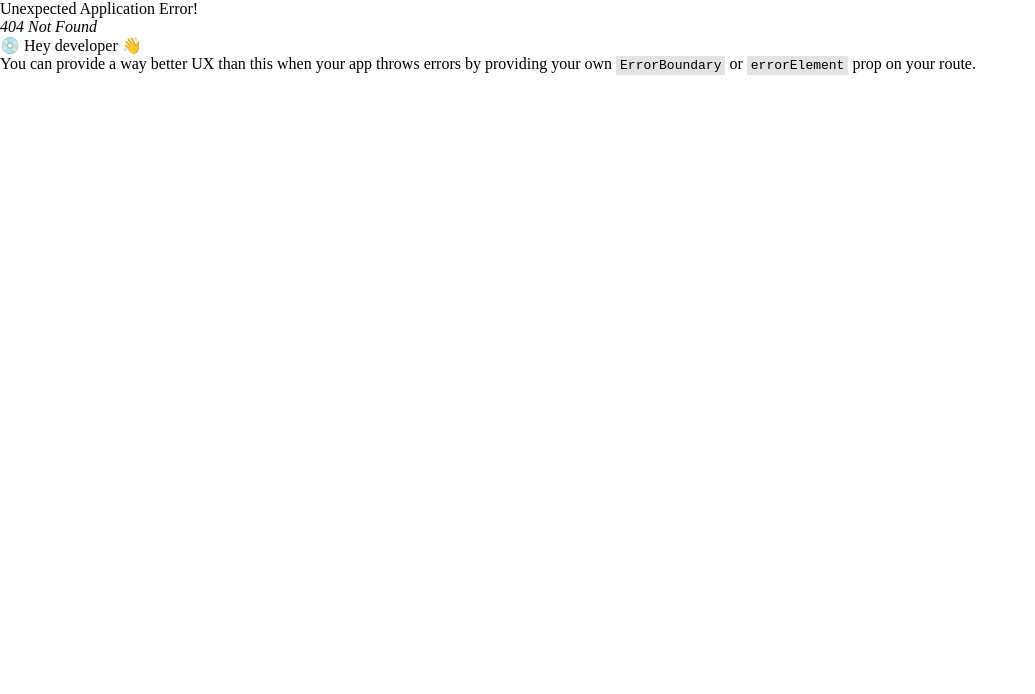
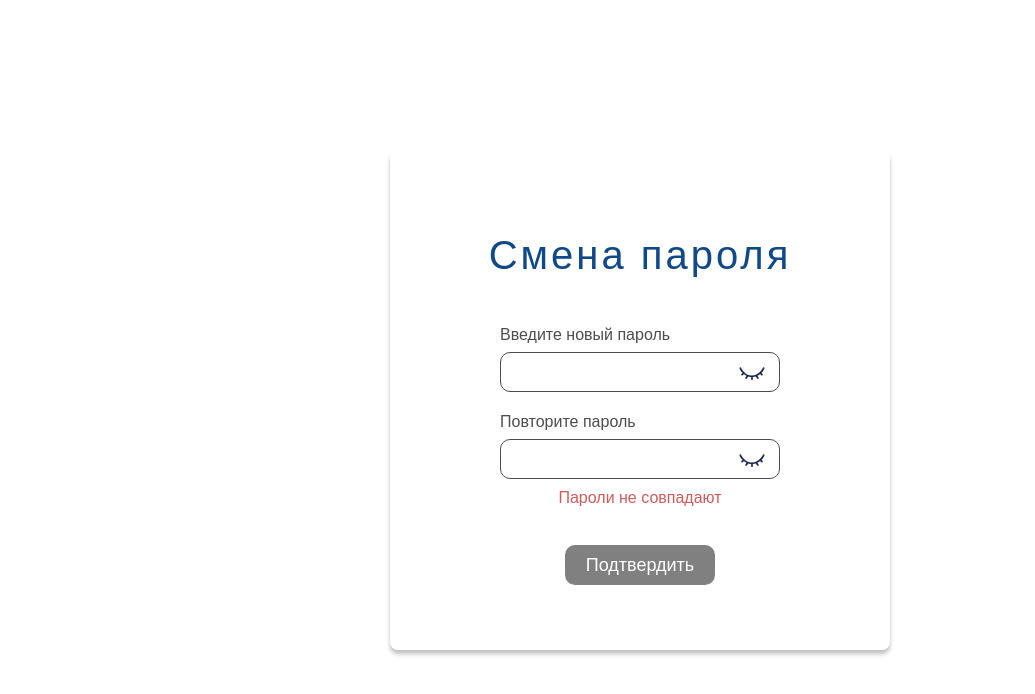
Before and after one commit to Houd1niq/CTT, a React (Vite) app in the folder client/: page /forgot in a window 1280 px wide. Before the commit this address had no page. Shown: the top 694 px of the page, without its empty margins (0-1035 px from the left). Built offline with nearby package versions, Linux system fonts and the light colour scheme.

Commit message:
ForgotPage

```diff
--- /dev/null
+++ b/client/src/Forgot.scss
@@ -0,0 +1,103 @@
+.forgotContainer {
+  display: flex;
+  justify-content: center;
+  align-items: center;
+  height: 100vh;
+}
+
+.forgotForm {
+  width: 500px;
+  height: 500px;
+  box-shadow: 0 4px 4px 0 rgba(0, 0, 0, 0.25);
+  display: flex;
+  flex-direction: column;
+  justify-content: flex-start;
+  padding: 20px;
+  border-radius: 8px;
+}
+
+.forgotTitle {
+  font-family: Montserrat, sans-serif;
+  font-weight: 500;
+  font-size: 40px;
+  line-height: 49px;
+  margin: 61px 0 45px 0;
+  color: rgb(15, 73, 138);
+  letter-spacing: 3px;
+  text-align: center;
+}
+
+.forgotInput {
+  width: 280px;
+  height: 40px;
+  padding: 12px;
+  border: 1px solid rgb(77, 77, 77);
+  border-radius: 10px;
+  margin: 0 auto 20px;
+}
+
+.inputWrapper {
+  position: relative;
+  display: flex;
+}
+
+.togglePassword {
+  position: absolute;
+  cursor: pointer;
+  width: 10%;
+  top: 8px;
+  transform: translateX(850%);
+}
+
+.forgotContent {
+  margin: 0 auto;
+}
+
+.forgotLabel {
+  margin: 0 0 7px 0;
+  font-family: Montserrat, sans-serif;
+  font-weight: 500;
+  font-size: 16px;
+  line-height: 20px;
+  color: rgb(77, 77, 77);
+}
+
+.confirmButton {
+  margin: 36px auto;
+  font-family: Montserrat, sans-serif;
+  width: 100%;
+  max-width: 150px;
+  height: 40px;
+  padding: 10px;
+  background-color: rgb(15, 74, 138);
+  color: rgb(255, 255, 255);
+  border-radius: 10px;
+  font-size: 18px;
+  cursor: pointer;
+  transition: background-color 0.3s ease;
+  user-select: none;
+
+  &:hover {
+    background-color: #0162bb;
+  }
+
+  &.disabled {
+    background-color: grey;
+    cursor: default;
+  }
+}
+
+.errorMessage {
+  font-family: Montserrat, sans-serif;
+  font-weight: 500;
+  font-size: 16px;
+  color: rgb(209, 91, 91);
+  height: 20px;
+  text-align: center;
+  margin-top: -10px;
+  visibility: visible;
+
+  &.hidden {
+    visibility: hidden;
+  }
+}
--- /dev/null
+++ b/client/src/Forgot.tsx
@@ -0,0 +1,72 @@
+import React, { useState } from 'react';
+import './Forgot.scss';
+import eyeOpenIcon from './assets/eye-svgrepo-com.svg';
+import eyeClosedIcon from './assets/eye-closed-svgrepo-com.svg';
+
+const Forgot: React.FC = () => {
+    const [password, setPassword] = useState('');
+    const [confirmPassword, setConfirmPassword] = useState('');
+    const [showPassword, setShowPassword] = useState(false);
+
+    const handlePasswordChange = (e: React.ChangeEvent<HTMLInputElement>) => {
+        setPassword(e.target.value);
+    };
+
+    const handleConfirmPasswordChange = (e: React.ChangeEvent<HTMLInputElement>) => {
+        setConfirmPassword(e.target.value);
+    };
+
+    const toggleShowPassword = () => {
+        setShowPassword(prevState => !prevState);
+    };
+
+    const isPasswordMatch = password === confirmPassword && password.length > 0;
+
+    return (
+        <div className="forgotContainer">
+            <div className="forgotForm">
+                <h1 className="forgotTitle">Смена пароля</h1>
+                <div className="forgotContent">
+                    <p className="forgotLabel">Введите новый пароль</p>
+                    <div className="inputWrapper">
+                        <input
+                            type={showPassword ? 'text' : 'password'}
+                            className="forgotInput"
+                            value={password}
+                            onChange={handlePasswordChange}
+                        />
+                        <img
+                            src={showPassword ? eyeOpenIcon : eyeClosedIcon}
+                            alt="Toggle password visibility"
+                            className="togglePassword"
+                            onClick={toggleShowPassword}
+                        />
+                    </div>
+                    <p className="forgotLabel">Повторите пароль</p>
+                    <div className="inputWrapper">
+                        <input
+                            type={showPassword ? 'text' : 'password'}
+                            className="forgotInput"
+                            value={confirmPassword}
+                            onChange={handleConfirmPasswordChange}
+                        />
+                        <img
+                            src={showPassword ? eyeOpenIcon : eyeClosedIcon}
+                            alt="Toggle password visibility"
+                            className="togglePassword"
+                            onClick={toggleShowPassword}
+                        />
+                    </div>
+                    <p className={`errorMessage ${isPasswordMatch ? 'hidden' : ''}`}>
+                        Пароли не совпадают
+                    </p>
+                </div>
+                <button className={`confirmButton ${!isPasswordMatch ? 'disabled' : ''}`} disabled={!isPasswordMatch}>
+                    Подтвердить
+                </button>
+            </div>
+        </div>
+    );
+};
+
+export default Forgot;
--- a/client/src/main.tsx
+++ b/client/src/main.tsx
@@ -7,6 +7,7 @@ import {
     RouterProvider,
 } from "react-router-dom";
 import Authorization from "./Authorization.tsx";
+import Forgot from "./Forgot.tsx";
 
 const router = createBrowserRouter([
     {
@@ -17,6 +18,10 @@ const router = createBrowserRouter([
         path: '/auth',
         element: <Authorization/>
     },
+    {
+      path: '/forgot',
+      element: <Forgot/>
+    },
 ]);
 
 createRoot(document.getElementById('root')!).render(
```
Also changed, not shown: client/src/assets/eye-closed-svgrepo-com.svg (added), client/src/assets/eye-svgrepo-com.svg (added).
